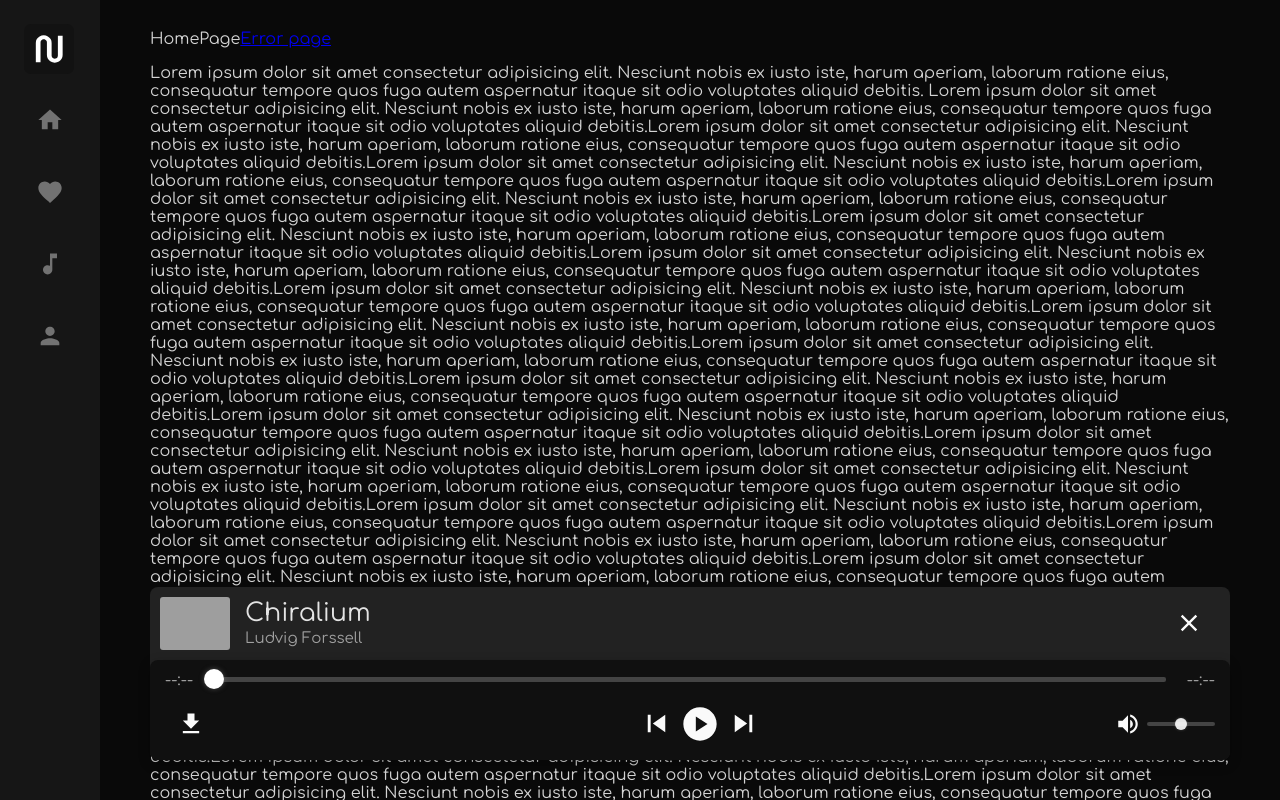
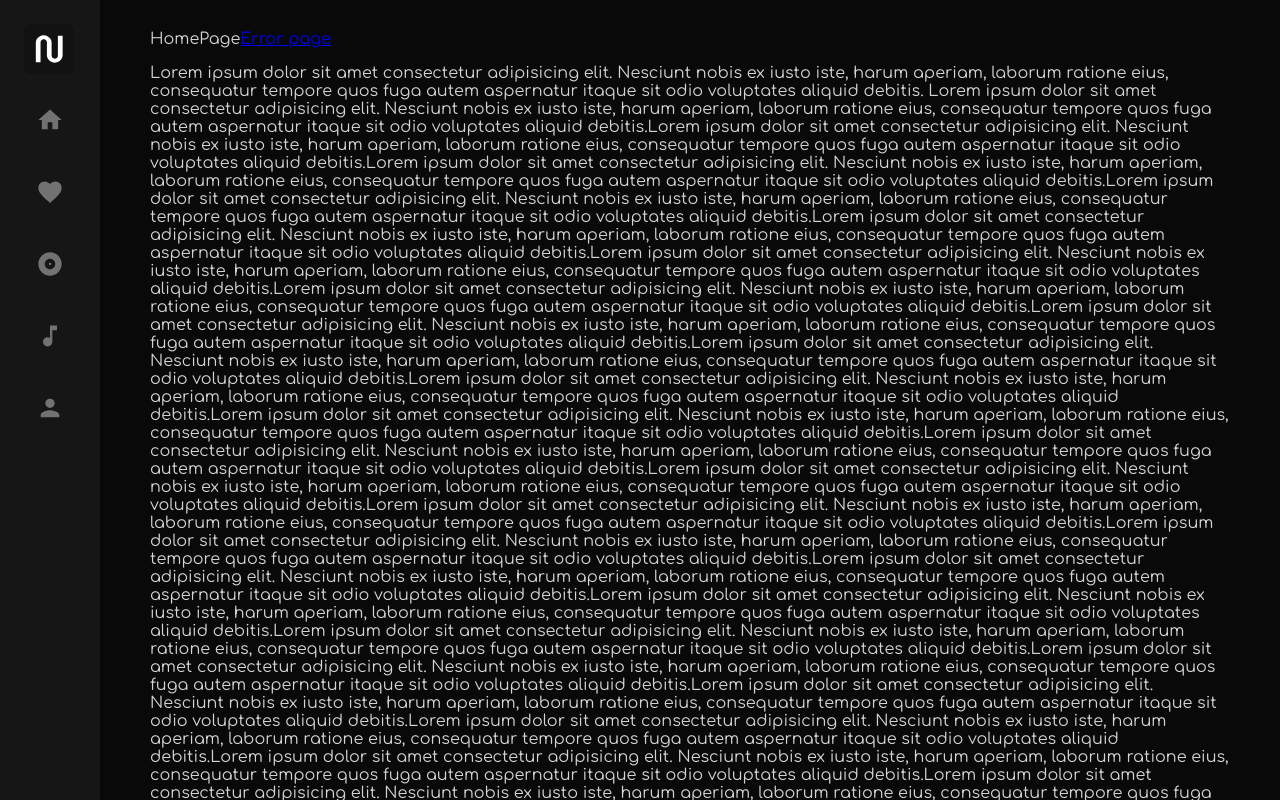
Before and after one commit to svtmlnk/noises, a React (Vite) app: page / in a window 1280 px wide. Built offline with nearby package versions, Linux system fonts and the light colour scheme; grey boxes are pictures that could not be loaded.

Commit message:
adding context and adding showing and hiding player functionality

```diff
--- a/src/components/Player/Player.module.scss
+++ b/src/components/Player/Player.module.scss
@@ -1,9 +1,18 @@
-@keyframes circle-to-square {
+@keyframes show-player {
   from {
     opacity: 0;
   }
   to {
     opacity: 1;
+  }
+}
+
+@keyframes hide-player {
+  from {
+    opacity: 1;
+  }
+  to {
+    opacity: 0;
   }
 }
 
@@ -15,7 +24,7 @@
   background-color: #222222;
   border-radius: 8px;
 
-  animation-name: circle-to-square;
+  animation-name: show-player;
   animation-duration: 0.5s;
   animation-timing-function: ease;
 
@@ -28,10 +37,6 @@
     img {
       width: 70px;
       border-radius: 3px;
-
-      @media screen and (max-width: 768px) {
-        display: none;
-      }
     }
 
     .music-info {
@@ -58,24 +63,14 @@
       }
     }
 
-    #close {
-      display: none;
-
-      @media screen and (max-width: 768px) {
-        display: flex;
-        position: absolute;
-        left: 15px;
-      }
-    }
-
     #remove {
       position: absolute;
       right: 15px;
     }
 
     @media screen and (max-width: 768px) {
-      justify-content: center;
-      text-align: center;
+      justify-content: left;
+      text-align: left;
     }
   }
 }
--- a/src/components/Player/index.tsx
+++ b/src/components/Player/index.tsx
@@ -16,7 +16,7 @@ import Tooltip from "@mui/material/Tooltip";
 import VolumeUpIcon from "@mui/icons-material/VolumeUp";
 import VolumeOffIcon from "@mui/icons-material/VolumeOff";
 import CloseIcon from "@mui/icons-material/Close";
-import KeyboardArrowDownIcon from "@mui/icons-material/KeyboardArrowDown";
+import { usePlayer } from "../../context/playerContext";
 
 export default function Player() {
   const playlist = [
@@ -36,7 +36,13 @@ export default function Player() {
     },
   ];
 
+  // playerContext.tsx
+  const { showPlayer, setShowPlayer } = usePlayer();
+
+  // id текущего трека
   const [currentTrack, setTrackIndex] = useState(0);
+
+  // отслеживание ширины окна браузера
   const [windowWidth, setWindowWidth] = useState<number>(window.innerWidth);
   const isMobile = windowWidth < 768;
 
@@ -46,6 +52,7 @@ export default function Player() {
     return () => window.removeEventListener("resize", handleResize);
   }, []);
 
+  // ручное управление музыкой: включить предыдущую музыку
   const handleClickPreview = () => {
     console.log("click preview");
     setTrackIndex((currentTrack) =>
@@ -53,6 +60,7 @@ export default function Player() {
     );
   };
 
+  // ручное управление музыкой: включить следующую музыку
   const handleClickNext = () => {
     console.log("click next");
     setTrackIndex((currentTrack) =>
@@ -60,6 +68,7 @@ export default function Player() {
     );
   };
 
+  // включить следующую музыку после завершения текущей
   const handleEnd = () => {
     console.log("end");
     setTrackIndex((currentTrack) =>
@@ -68,12 +77,9 @@ export default function Player() {
   };
 
   return (
-    <div className={styles["player-container"]}>
+    <div className={styles["player-container"]} style={{display: showPlayer ? "block" : "none"}}>
       <div className={styles["player-music"]}>
         <img src={playlist[currentTrack].img} alt="INEY" />
-        <IconButton aria-label="close" size="large" id={styles["close"]}>
-          <KeyboardArrowDownIcon fontSize="inherit" sx={{ color: "#fafafa" }} />
-        </IconButton>
         <div className={styles["music-info"]}>
           <span className={styles["title"]}>
             {playlist[currentTrack].title}
@@ -82,7 +88,12 @@ export default function Player() {
             {playlist[currentTrack].author}
           </span>
         </div>
-        <IconButton aria-label="close" size="large" id={styles["remove"]}>
+        <IconButton
+          aria-label="close"
+          size="large"
+          id={styles["remove"]}
+          onClick={() => setShowPlayer(false)}
+        >
           <CloseIcon fontSize="inherit" sx={{ color: "#fafafa" }} />
         </IconButton>
       </div>
@@ -99,6 +110,7 @@ export default function Player() {
           console.log("play error");
         }}
         customAdditionalControls={[
+          // кнопка скачивания музыки в виде тега (a)
           <a
             href={playlist[currentTrack].src}
             download={`${playlist[currentTrack].title}.mp3`}
--- a/src/components/SideBar/SideBar.module.scss
+++ b/src/components/SideBar/SideBar.module.scss
@@ -18,19 +18,6 @@
   button {
     text-decoration: none;
     color: #818181;
-
-    &:hover {
-      background-color: #ffffff1a;
-      border-radius: 100%;
-    }
-  }
-
-  #player {
-    display: none;
-
-    @media screen and (max-width: 768px) {
-      display: flex;
-    }
   }
 
   @media screen and (max-width: 768px) {
--- a/src/components/SideBar/index.tsx
+++ b/src/components/SideBar/index.tsx
@@ -8,8 +8,12 @@ import PersonIcon from "@mui/icons-material/Person";
 import MusicNoteIcon from "@mui/icons-material/MusicNote";
 import AlbumIcon from "@mui/icons-material/Album";
 import logo from "/favicon.svg?url";
+import { usePlayer } from "../../context/playerContext";
 
 export default function SideBar() {
+  // playerContext.tsx
+  const { showPlayer, setShowPlayer } = usePlayer();
+
   return (
     <div className={styles["sidenav"]}>
       <img src={logo} alt="logo" />
@@ -28,7 +32,7 @@ export default function SideBar() {
         </Tooltip>
       </Link>
       <Tooltip title="Player">
-        <IconButton aria-label="download" size="large" id={styles["player"]}>
+        <IconButton aria-label="download" size="large" onClick={() => setShowPlayer(!showPlayer)}>
           <AlbumIcon fontSize="inherit" sx={{ color: "#727272" }} />
         </IconButton>
       </Tooltip>
--- /dev/null
+++ b/src/context/playerContext.tsx
@@ -0,0 +1,39 @@
+// использование Context
+
+import { createContext, useContext, useState, type ReactNode } from "react";
+
+// описываем структуру данных, которые будут доступны в context
+type PlayerContextType = {
+  showPlayer: boolean;
+  setShowPlayer: (show: boolean) => void;
+};
+
+// Создаём context
+// По умолчанию значение undefined. Благодаря этому можно проверить, что хук используется внутри Provider.
+const PlayerContext = createContext<PlayerContextType | undefined>(undefined);
+
+// Главный Provider.
+// Здесь хранятся данные, которые должны быть доступны всему приложению. children — это все компоненты, которые будут обёрнуты в Provider.
+export const PlayerProvider = ({ children }: { children: ReactNode }) => {
+  const [showPlayer, setShowPlayer] = useState(false);
+  // showPlayer используется для отображение плеера, a setShowPlayer для изменения значения showPlayer
+
+  // value - объект, который будет доступен через useContext().
+  return (
+    <PlayerContext.Provider value={{ showPlayer, setShowPlayer }}>
+      {children}
+    </PlayerContext.Provider>
+  );
+};
+
+// кастомный хук. Вместо: const context = useContext(PlayerContext); можно писать: const { showPlayer } = usePlayer();
+export const usePlayer = () => {
+  const context = useContext(PlayerContext);
+
+  // защита от ошибок. Если забыть обернуть приложение в UserProvider, сразу получим понятную ошибку.
+  if (!context) {
+    throw new Error("usePlayer must be used inside PlayerProvider");
+  }
+
+  return context;
+};
--- a/src/index.css
+++ b/src/index.css
@@ -26,8 +26,20 @@ body {
   box-sizing: border-box;
 }
 
+a:focus,
+a:active {
+  outline: none;
+}
+
+a {
+  -webkit-tap-highlight-color: transparent;
+  /* убирает подсветку на мобильных устройствах */
+  user-select: none;
+  /* запрещает выделение текста мышкой */
+}
+
 @media screen and (max-width: 768px) {
-  .content{
+  .content {
     padding: 30px 15px;
   }
 }
--- a/src/main.tsx
+++ b/src/main.tsx
@@ -1,13 +1,16 @@
 import { StrictMode } from "react";
 import { createRoot } from "react-dom/client";
-import { BrowserRouter } from 'react-router-dom'
+import { BrowserRouter } from "react-router-dom";
 import "./index.css";
 import App from "./App.tsx";
+import { PlayerProvider } from "./context/playerContext.tsx";
 
 createRoot(document.getElementById("root")!).render(
   <StrictMode>
     <BrowserRouter>
-      <App />
+      <PlayerProvider>
+        <App />
+      </PlayerProvider>
     </BrowserRouter>
   </StrictMode>,
 );
```
